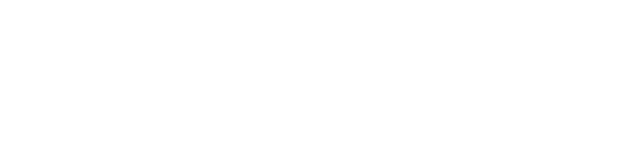
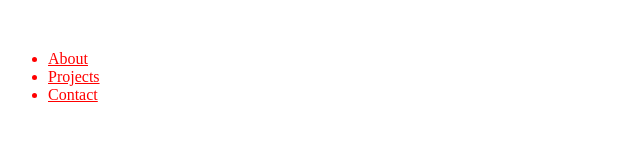
Before and after one commit to kdeans123/my-advanced-portfolio, a plain HTML site: page index.html in a window 1280 px wide. Shown: the whole page, without its empty margins (0-640 px from the left). Drawn offline with Linux system fonts and the light colour scheme.

Commit message:
Navigation

```diff
--- a/index.html
+++ b/index.html
@@ -3,10 +3,39 @@
 <head>
     <meta charset="UTF-8">
     <meta name="viewport" content="width=device-width, initial-scale=1.0">
-    <title>Document</title>
+    <title>Kat Deans</title>
+    <link rel="stylesheet" href="style.css">
 </head>
 <body>
-
+    <section class="landing-page"></section>
+        <nav>
+            <figure>
+                <img src="" alt="">
+            </figure>
+            <ul class="nav__link--list">
+                <li class="nav__link">
+                    <a href="#" class="
+                    nav__link--anchor
+                    link__hover-effect
+                    link__hover-effect--black
+                    ">About</a>
+                </li>
+                <li class="nav__link">
+                    <a href="#" class="
+                    nav__link--anchor
+                    link__hover-effect
+                    link__hover-effect--black
+                    ">Projects</a>
+                </li>
+                <li class="nav__link">
+                    <a href="#" class="
+                    nav__link--anchor
+                    link__hover-effect
+                    link__hover-effect--black
+                    ">Contact</a>
+                </li>
+            </ul>
+        </nav>
 
 </body>
 </html>
--- /dev/null
+++ b/style.css
@@ -0,0 +1,3 @@
+* {
+    color: red;
+}
```
